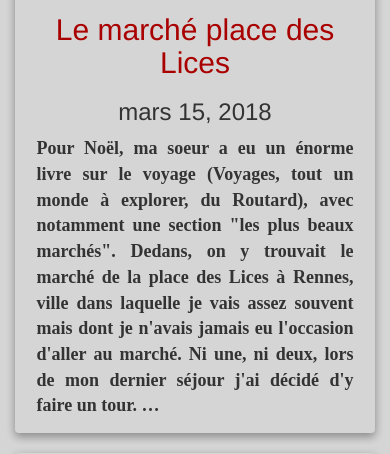
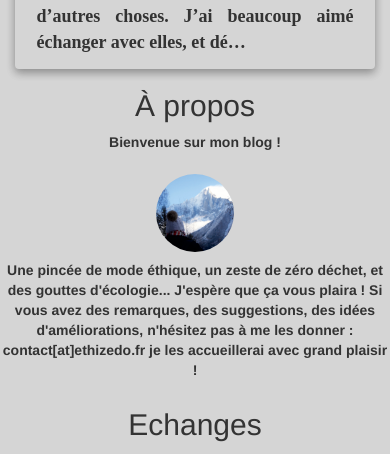
Before and after one commit to ethizedo/website, a Django app: page / in a window 390 px wide. Shown: the part 4392-4846 px from the top of the page. Run offline with Django 3.2, Linux system fonts and the light colour scheme; data comes from the database, SQL or seed files in the repository; some libraries are stand-ins or nearby versions; some web fonts are replaced.

Commit message:
add aside

```diff
--- a/ethizedo/blog/templates/blog/firstpage.html
+++ b/ethizedo/blog/templates/blog/firstpage.html
@@ -92,8 +92,8 @@
     </div>
   </div>
   </article>
-  {% if forloop.first %}
-  <div class="col-sm-4 text-center">
+  {% endfor %}
+  <aside class="asidecss">
 	<h2>À propos</h2>
     <p> Bienvenue sur mon blog !</p>
     <img src="../../static/images/apropos.jpg" class="apropos" alt="à propos">
@@ -102,9 +102,7 @@
     {% for echange in entretien %}
     <a href="{% url 'article' echange.slug %}"> <h3 class="echange2">{{ echange.titre }} </h3></a>
       {% endfor %}
-  </div>
-  {% endif %}
-{% endfor %}
+  </aside>
 </div>
 </section>
 
--- a/ethizedo/static/css/firstpage.css
+++ b/ethizedo/static/css/firstpage.css
@@ -74,18 +74,21 @@ body a:hover{
        color:rgb(169, 0, 0);
 }
 
+.asidecss{
+    text-align: center;
+}
 
 .apropos{
-    max-width: 60%;
+    max-width: 20%;
     border-radius: 50%;
     margin-top: 3%;
-    margin-bottom: 7%;
+    margin-bottom: 2%;
     font-family: Cantarell;
     font-size:large;
 }
 
 .echange{
-    padding-top: 10%;
+    padding-top: 2%;
 }
 
 .echange2{
```
